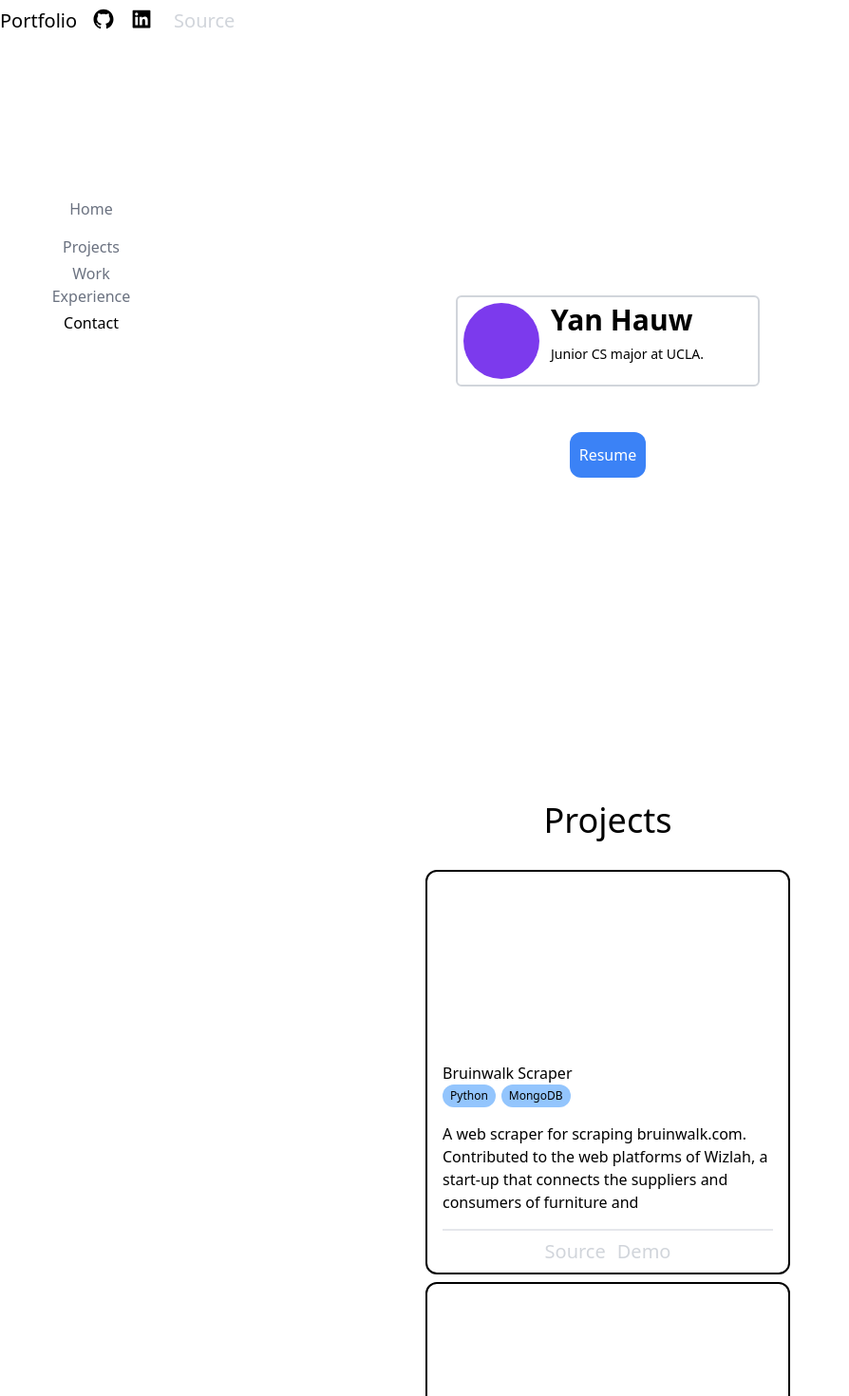
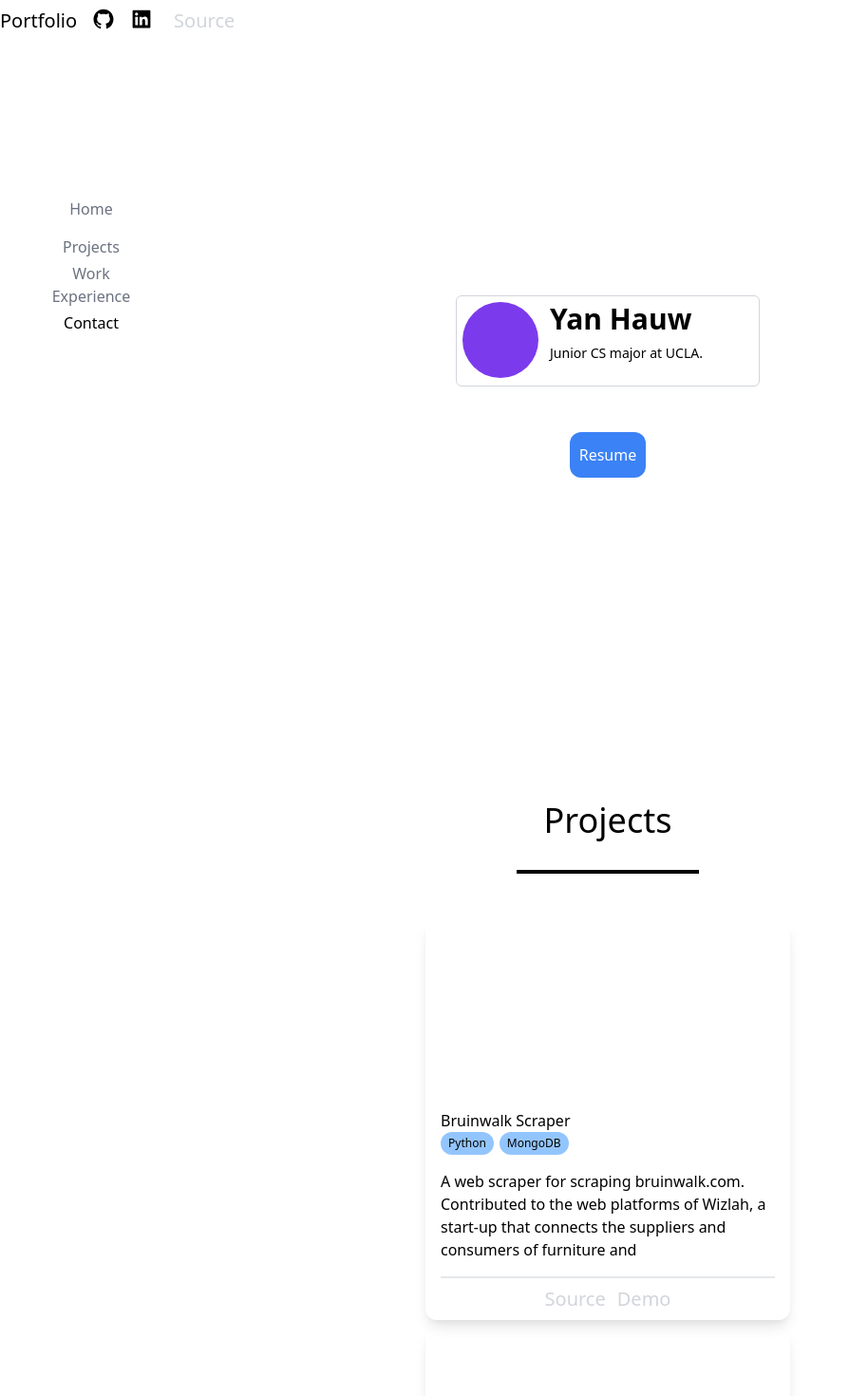
Before and after one commit to Yan-Hauw/yanhauw.com, a Next.js app: page / in a window 1280 px wide. Shown: the top 1470 px of the page at 95% size, without its empty margins (0-894 px from the left). Built offline with nearby package versions, Linux system fonts and the light colour scheme.

Commit message:
minor css changes

```diff
--- a/components/ProfileSection/index.tsx
+++ b/components/ProfileSection/index.tsx
@@ -14,7 +14,7 @@ const ProfileSection = () => {
     <div className="h-screen">
       <div className="h-2/6"></div>
 
-      <div className="border-gray-300 border-2 rounded-md h-24 w-80 flex p-1.5 mx-auto mb-12">
+      <div className="border-gray-300 border rounded-md h-24 w-80 flex p-1.5 mx-auto mb-12">
         <div className="h-20 w-20 bg-purple-600 rounded-full overflow-hidden">
           {/* <Image
             src="Bottle.jpeg"
--- a/components/ProjectBox/index.tsx
+++ b/components/ProjectBox/index.tsx
@@ -15,7 +15,7 @@ interface props {
 
 const ProjectBox: React.FC<props> = ({ project }) => {
   return (
-    <div className="border-2 border-black rounded-xl overflow-hidden mb-2 w-96">
+    <div className="rounded-xl overflow-hidden mb-2 w-96 shadow-lg">
       <div className="h-48 w-96">
         {/* <Image
           src={project.imageFile}
--- a/components/ProjectsSection/index.tsx
+++ b/components/ProjectsSection/index.tsx
@@ -11,7 +11,9 @@ import { projects } from "../../constants/projects";
 const ProjectsSection = () => {
   return (
     <div className="h-screen">
-      <SectionHeader id="projects">Projects</SectionHeader>
+      <SectionHeader id="projects" line>
+        Projects
+      </SectionHeader>
 
       <div className="w-full">
         <div className="mx-auto w-min">
--- a/pages/index.tsx
+++ b/pages/index.tsx
@@ -12,7 +12,7 @@ import ContactSection from "../components/ContactSection";
 
 const Home: NextPage = () => {
   return (
-    <>
+    <div className="">
       <TableOfContents />
 
       <HotBar />
@@ -26,7 +26,7 @@ const Home: NextPage = () => {
       <ExperienceSection />
 
       <ContactSection />
-    </>
+    </div>
   );
 };
 
```
